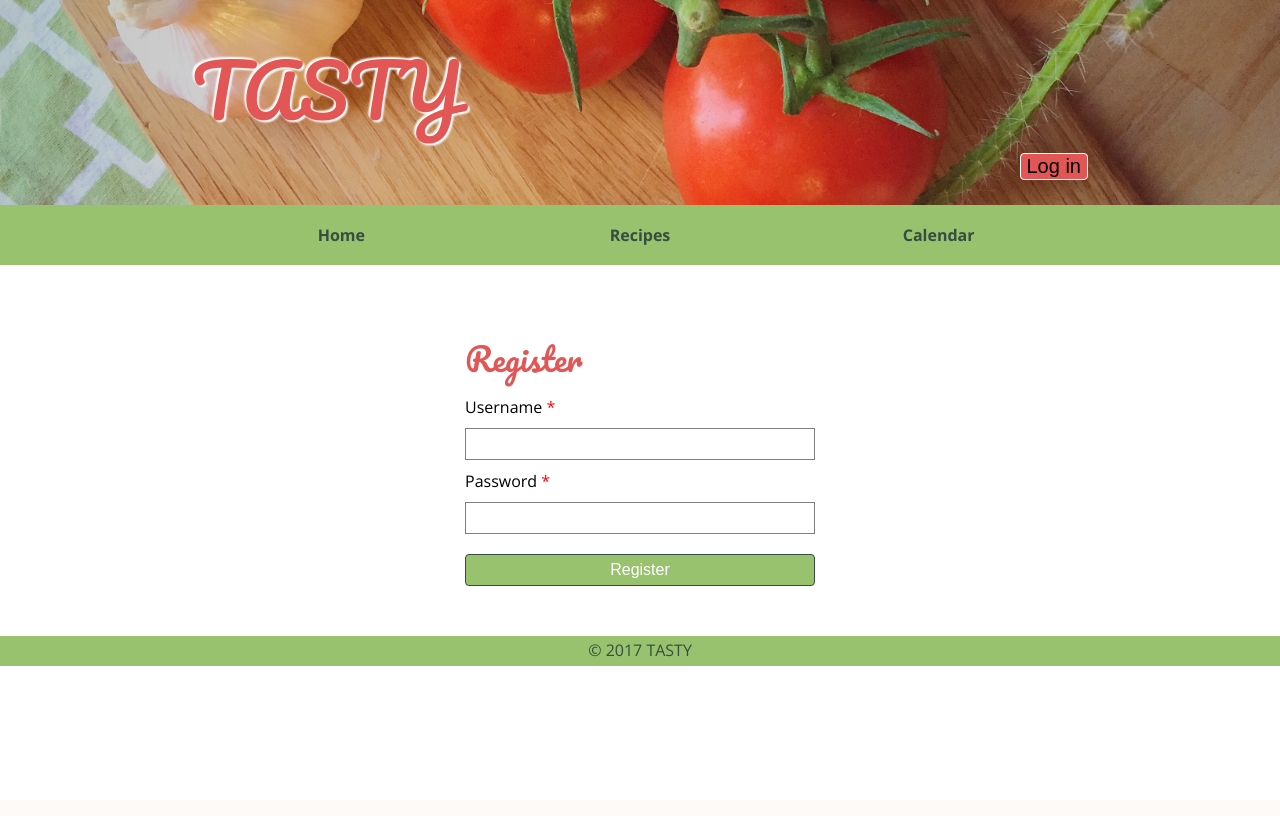
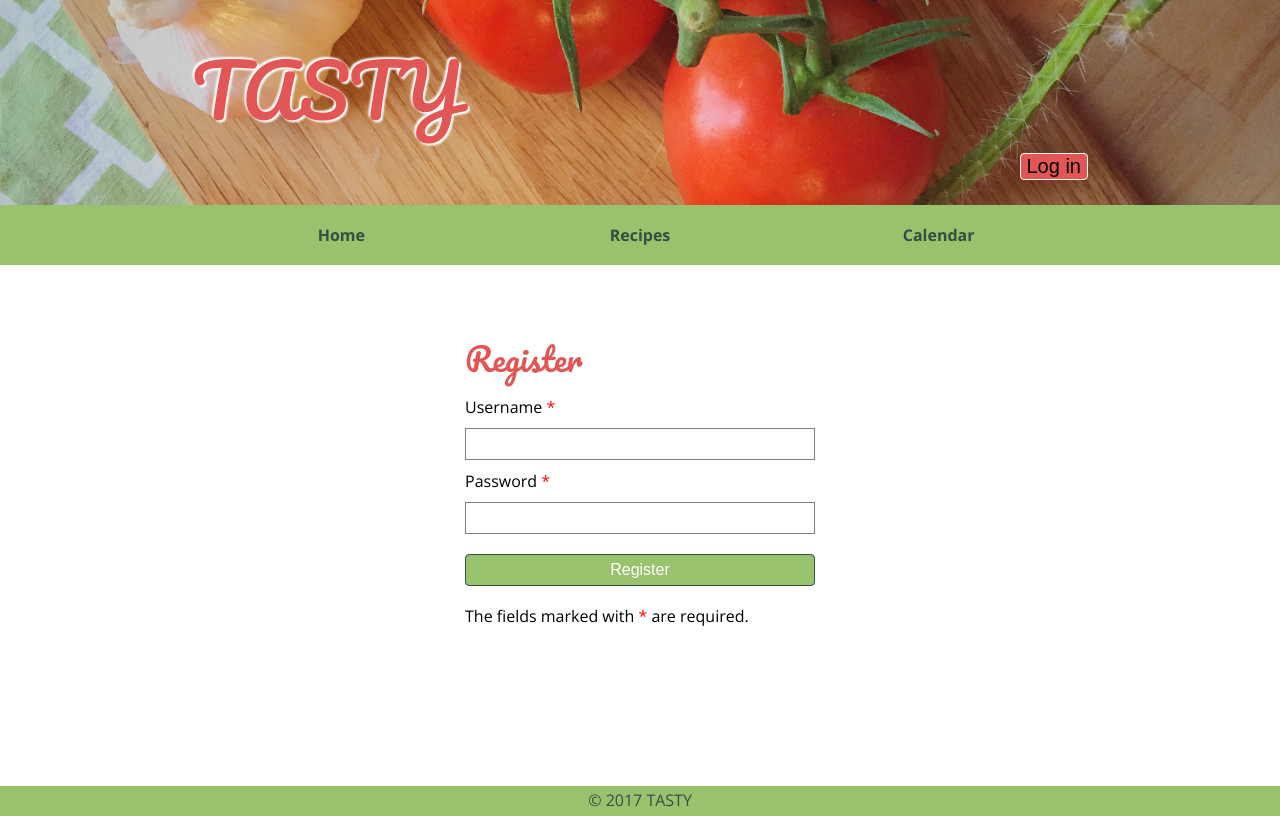
Before and after one commit to emilime93/se.kth.id1354.seminar1, a PHP site: page /register.php in a window 1280 px wide. Before the commit the page ends 666 px from the top, so only its background shows below. Run offline with PHP 8.4, Linux system fonts and the light colour scheme.

Commit message:
Did some minor edits, like adding missing periods and minor text tweaks

```diff
--- a/login.php
+++ b/login.php
@@ -39,7 +39,8 @@
                           <input id="submit-login" type="submit" value="Log In">
 
                       </form>
-                      <p>Not a user already? Create a account <a href="register.php">here</a></p>
+                      <p>The fields marked with <span class="required">*</span> are required.</p>
+                      <p>Not a user already? Create a account <a href="register.php">here</a>.</p>
                   </div>
               </main>
 
--- a/register.php
+++ b/register.php
@@ -7,7 +7,7 @@
      ?>
 
     <body>
-        <div class="wrapper">
+        <div id="wrapper">
 
             <?php
                 include 'fragments/header.php';
@@ -40,10 +40,11 @@
                           <input id="submit-login" type="submit" value="Register">
 
                       </form>
+                      <p>The fields marked with <span class="required">*</span> are required.</p>
                   </div>
               </main>
 
-
+              <div class="pusher"></div>
         </div>
 
         <?php
```
